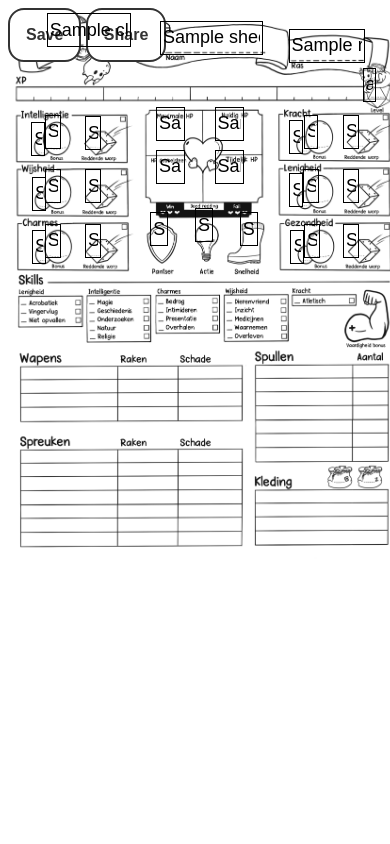
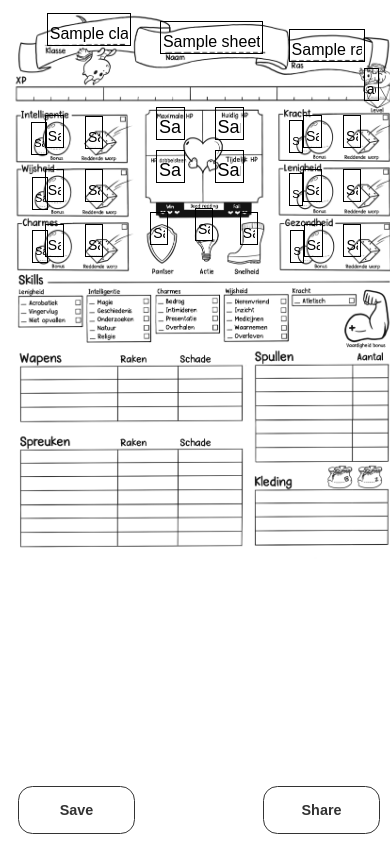
Before and after one commit to koffiebaard/what-the-sheet, a PHP site: template src/template/show_the_sheet.php in a window 390 px wide. Run offline with PHP 8.4, Linux system fonts and the light colour scheme; the template is opened without the code that fills it: most values are stand-ins (such as "Sample title", 1, 10 or a date in 2020).

Commit message:
Make front-end fields responsive

```diff
--- a/src/assets/style.css
+++ b/src/assets/style.css
@@ -4,13 +4,15 @@ body {
 
 input[type=text] {
   font-size: 18px;
-  /* border: none; */
   border: 1px solid #000;
   background-color: transparent;
-
   height: 30px;
   position: absolute;
+  text-align: center;
+}
 
+body#share input[type=text] {
+  border: none;
 }
 
 #sheet-container {
@@ -28,27 +30,27 @@ input[type=text] {
 #class {            left: 12%;    margin-top: calc(9% - 30px);      width: 20%;     }
 #name {             left: 41%;    margin-top: calc(11% - 30px);     width: 25%;     }
 #race {             left: 74%;    margin-top: calc(13% - 30px);     width: 18%;     }
-#level {            right: 3.5%;    margin-top: calc(23% - 30px);   width: 2%;      }
+#level {            right: 2.7%;  margin-top: calc(23% - 30px);     width: 2.5%;      }
 
-#int {              left: 8%;     margin-top: calc(37% - 30px);     width: 2%;      }
-#int_mod {          left: 11.5%;  margin-top: calc(35% - 30px);     width: 2.5%;    }
-#int_saving_throw { left: 21.8%;  margin-top: calc(35.5% - 30px);   width: 2.5%;    }
-#wis {              left: 8.2%;   margin-top: calc(51% - 30px);     width: 2%;      }
-#wis_mod {          left: 11.5%;  margin-top: calc(49% - 30px);     width: 2.5%;    }
-#wis_saving_throw { left: 21.8%;  margin-top: calc(49% - 30px);     width: 2.5%;    }
-#char {             left: 8.2%;   margin-top: calc(64.5% - 30px);   width: 2%;      }
-#char_mod {         left: 11.5%;  margin-top: calc(63% - 30px);     width: 2.5%;    }
-#char_saving_throw {left: 21.8%;  margin-top: calc(63% - 30px);     width: 2.5%;    }
+#int {              left: 8%;     margin-top: calc(37% - 30px);     width: 2.5%;      }
+#int_mod {          left: 11.5%;  margin-top: calc(35% - 30px);     width: 3.3%;    }
+#int_saving_throw { left: 21.8%;  margin-top: calc(35.5% - 30px);   width: 3%;    }
+#wis {              left: 8.2%;   margin-top: calc(51% - 30px);     width: 2.5%;      }
+#wis_mod {          left: 11.5%;  margin-top: calc(49% - 30px);     width: 3.3%;    }
+#wis_saving_throw { left: 21.8%;  margin-top: calc(49% - 30px);     width: 3%;    }
+#char {             left: 8.2%;   margin-top: calc(64.5% - 30px);   width: 2.5%;      }
+#char_mod {         left: 11.5%;  margin-top: calc(63% - 30px);     width: 3.3%;    }
+#char_saving_throw {left: 21.8%;  margin-top: calc(63% - 30px);     width: 3%;    }
 
 #str {              right: 22.3%;    margin-top: calc(36.5% - 30px);     width: 2%;     }
-#str_mod {          right: 18.5%;    margin-top: calc(35% - 30px);     width: 2%;     }
-#str_saving_throw { right: 8%;    margin-top: calc(35% - 30px);     width: 2.5%;     }
+#str_mod {          right: 17.5%;    margin-top: calc(35% - 30px);     width: 3.3%;     }
+#str_saving_throw { right: 7.5%;    margin-top: calc(35% - 30px);     width: 3%;     }
 #dex {              right: 22.3%;    margin-top: calc(50% - 30px);     width: 2%;     }
-#dex_mod {          right: 18.2%;    margin-top: calc(49% - 30px);     width: 2.5%;     }
-#dex_saving_throw { right: 8%;    margin-top: calc(49% - 30px);     width: 2.5%;     }
+#dex_mod {          right: 17.5%;    margin-top: calc(49% - 30px);     width: 3.3%;     }
+#dex_saving_throw { right: 7.5%;    margin-top: calc(49% - 30px);     width: 3%;     }
 #con {              right: 22%;    margin-top: calc(64.5% - 30px);     width: 2%;     }
-#con_mod {          right: 18%;    margin-top: calc(63% - 30px);     width: 2.5%;     }
-#con_saving_throw { right: 8%;    margin-top: calc(63% - 30px);     width: 2.5%;     }
+#con_mod {          right: 17.3%;    margin-top: calc(63% - 30px);     width: 3.3%;     }
+#con_saving_throw { right: 7.4%;    margin-top: calc(63% - 30px);     width: 3%;     }
 
 #hp_max {           left: 40%;    margin-top: calc(33% - 30px);     width: 6%;     }
 #hp_cur {           left: 55%;    margin-top: calc(33% - 30px);     width: 6%;     }
@@ -59,6 +61,21 @@ input[type=text] {
 #initiative {       left: 50%;    margin-top: calc(59% - 30px);     width: 3%;     }
 #speed {            left: 61.5%;    margin-top: calc(60% - 30px);     width: 3%;     }
 
+
+/* Top banner fields should be bigger */
+#class, #name, #race {
+  font-size: 27px;
+}
+
+/* Ability scores should be smaller */
+#int, #wis, #char, #str, #dex, #con {
+  font-size: 16px;
+}
+
+/* HP fields should be bigger */
+#hp_max, #hp_cur, #hp_tmp, #hit_die {
+  font-size: 40px;
+}
 
 button {
   font-size:1rem;
@@ -116,3 +133,93 @@ dialog.share textarea {
 .notice.fail {
   background-color: #ffdddd;
 }
+
+/* Resize buttons on top */
+@media all and (max-width: 1160px) {
+
+  button.save, button.share {
+    padding: 7px;
+    border-radius: 0.7em;
+  }
+}
+
+/* Resize buttons on top, again */
+@media all and (max-width: 840px) {
+
+  button.save, button.share {
+    padding: 3px;
+    border-radius: 0.4em;
+    font-size: 90%;
+  }
+}
+
+
+/* Resize buttons on top, again */
+@media all and (max-width: 650px) {
+
+  button.save, button.share {
+    position: fixed;
+    width:30%;
+    bottom:0px;
+    z-index: 10;
+    margin: 10px;
+
+    padding: 15px;
+    border-radius: 1em;
+  }
+
+  button.save {
+
+  }
+  button.share {
+    right: 0px;
+  }
+}
+
+/* Tweak input fields */
+@media all and (max-width: 1000px) {
+
+  input[type=text] {
+    padding-top: 10px;
+    font-size: 18px;
+    height: 20px;
+    font-size: 16px;
+  }
+
+  /* Top banner fields should be bigger */
+  #class, #name, #race {
+    font-size: 20px;
+  }
+
+  /* Ability scores should be smaller */
+  #int, #wis, #char, #str, #dex, #con {
+    font-size: 13px;
+  }
+
+  /* HP fields should be bigger */
+  #hp_max, #hp_cur, #hp_tmp, #hit_die {
+    font-size: 25px;
+  }
+}
+
+
+@media all and (max-width: 600px) {
+  input[type=text] {
+    font-size: 14px;
+  }
+
+  /* Top banner fields should be bigger */
+  #class, #name, #race {
+    font-size: 16px;
+  }
+
+  /* Ability scores should be smaller */
+  #int, #wis, #char, #str, #dex, #con {
+    font-size: 11px;
+  }
+
+  /* HP fields should be bigger */
+  #hp_max, #hp_cur, #hp_tmp, #hit_die {
+    font-size: 18px;
+  }
+}
--- a/src/template/share_the_sheet.php
+++ b/src/template/share_the_sheet.php
@@ -7,7 +7,7 @@
     <title>What the Sheet</title>
     <link rel="stylesheet" href="/assets/style.css">
   </head>
-  <body>
+  <body id="share">
   <div id="sheet-container">
     <img src="/assets/what-the-sheet.png" id="sheet">
     <input type="text" name="class" value="<?php echo $sheet['class'] ?? ''; ?>" id="class" disabled />
--- a/src/template/show_the_sheet.php
+++ b/src/template/show_the_sheet.php
@@ -7,7 +7,7 @@
     <title>What the Sheet</title>
     <link rel="stylesheet" href="/assets/style.css">
   </head>
-  <body>
+  <body id="save">
     <div id="sheet-container">
     <img
       src="/assets/what-the-sheet.png"
```
